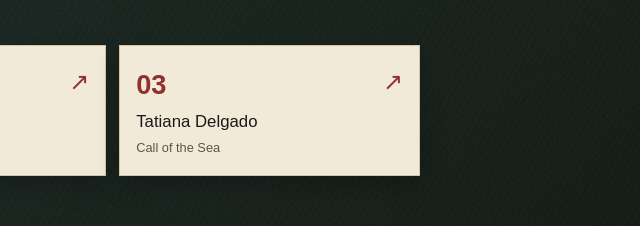
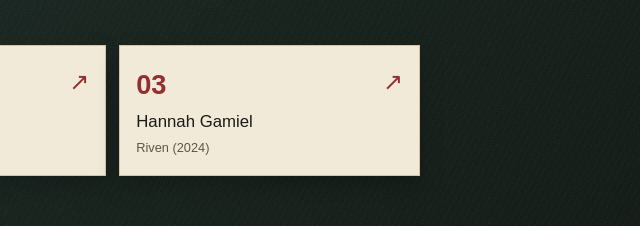
Before and after one commit to Enigmatica-art-br/personal-projects, a plain HTML site: page direcao-delas/index.html in a window 1280 px wide. Shown: the part 645-871 px from the top of the page, 572-1212 px from the left. Drawn offline with Linux system fonts and the light colour scheme.

Commit message:
Inclui Riven e Hannah Gamiel, detalha descrições e remove imagens descartadas

```diff
--- a/direcao-delas/index.html
+++ b/direcao-delas/index.html
@@ -29,7 +29,7 @@
       <ol class="case-index" aria-label="Profissionais apresentadas no site">
         <li><a href="#kelsey"><strong>01</strong>Kelsey Beachum <small>Outer Wilds</small></a></li>
         <li><a href="#kim"><strong>02</strong>Kim Swift <small>Portal</small></a></li>
-        <li><a href="#tatiana"><strong>03</strong>Tatiana Delgado <small>Call of the Sea</small></a></li>
+        <li><a href="#hannah"><strong>03</strong>Hannah Gamiel <small>Riven (2024)</small></a></li>
       </ol>
     </section>
   </header>
@@ -39,7 +39,7 @@
       <p class="section-code">SOBRE O RECORTE</p>
       <h2>Investigar também é uma decisão de criação</h2>
       <p>Jogos de investigação e de enigma dependem de muito mais do que uma boa ideia inicial. Roteiro, design narrativo, criação de fases e direção de projeto definem como uma pista é encontrada, como um quebra-cabeça ensina suas regras e como o jogador chega às próprias conclusões.</p>
-      <p><strong>Direção Delas</strong> apresenta Kelsey Beachum, Kim Swift e Tatiana Delgado. O foco está nas funções documentadas de cada profissional e em como suas decisões influenciaram a experiência de jogar. São obras coletivas: destacar essas mulheres também significa reconhecer os limites de suas funções e a colaboração com suas equipes.</p>
+      <p><strong>Direção Delas</strong> apresenta Kelsey Beachum, Kim Swift e Hannah Gamiel. O foco está nas funções documentadas de cada profissional e em como suas decisões influenciaram a experiência de jogar. São obras coletivas: destacar essas mulheres também significa reconhecer os limites de suas funções e a colaboração com suas equipes.</p>
     </section>
 
     <section class="profiles" id="profissionais">
@@ -70,7 +70,7 @@
           <h4><cite>Outer Wilds</cite></h4>
 
           <figure class="game-image">
-            <img src="images/outer-wilds-village.png" alt="A vila de Outer Wilds entre árvores e passarelas de madeira, com a nave ao lado da plataforma de lançamento e o sol iluminando o horizonte." width="1100" height="619" loading="lazy" decoding="async">
+            <img src="images/outer-wilds-village.png" alt="Vista elevada da vila de Outer Wilds, cercada por árvores e paredes rochosas. A nave ocupa o lado direito da imagem, próxima a construções de madeira com telhados arredondados. Passarelas ligam plataformas em diferentes alturas, e uma estrutura alta se ergue na parte central. Um sol muito brilhante aparece acima da borda da cratera, enquanto as construções e a vegetação do primeiro plano ficam parcialmente na sombra." width="1100" height="619" loading="lazy" decoding="async">
             <figcaption>Vila de <cite>Outer Wilds</cite>, com a nave à direita, árvores e passarelas de madeira. <span class="caption-credit">Imagem: Mobius Digital · <a href="https://www.mobiusdigitalgames.com/outer-wilds.html">Fonte</a>.</span></figcaption>
           </figure>
           <p>Kelsey Beachum escreveu os textos encontrados em <cite>Outer Wilds</cite> para sustentar uma investigação não linear. Em vez de entregar uma história em ordem fixa, os registros dos Nomai, uma antiga civilização alienígena, permitem que o jogador conecte descobertas feitas em lugares diferentes.</p>
@@ -114,36 +114,36 @@
         </section>
       </article>
 
-      <article class="case-file" id="tatiana">
+      <article class="case-file" id="hannah">
         <p class="case-number">CASO 03</p>
-        <h3>Tatiana Delgado</h3>
-        <p class="role">Diretora criativa e cofundadora da Out of the Blue</p>
+        <h3>Hannah Gamiel</h3>
+        <p class="role">Diretora de desenvolvimento e codiretora do estúdio Cyan</p>
 
         <section class="profile-grid">
           <figure class="portrait">
-            <img src="images/tatiana-delgado.jpg" alt="Tatiana Delgado, de cabelo escuro e comprido, com um microfone junto ao rosto, diante de um fundo cinza." width="651" height="651" loading="lazy" decoding="async">
-            <figcaption>Tatiana Delgado com um microfone junto ao rosto, diante de um fundo cinza. <span class="caption-credit"><a href="https://www.immersivetechweek.co/person/tatiana-delgado/">Fonte: Immersive Tech Week</a>.</span></figcaption>
+            <img src="images/hannah-gamiel.jpg" alt="Retrato de Hannah Gamiel ao ar livre, com cabelo castanho comprido sobre os ombros e óculos de sol escuros. Ela aparece da cintura para cima, à esquerda do enquadramento, usando um casaco cinza com zíper sobre uma camiseta escura e um colar com pingente. Está voltada para a câmera, com um leve sorriso. O fundo desfocado tem uma faixa de vegetação verde e árvores em tons escuros." width="1365" height="1365" loading="lazy" decoding="async">
+            <figcaption>Hannah Gamiel ao ar livre, de óculos de sol e casaco cinza, com vegetação desfocada ao fundo. <span class="caption-credit"><a href="https://hannahgamiel.com/">Fonte: portfólio de Hannah Gamiel</a>.</span></figcaption>
           </figure>
           <section class="bio">
             <h4>Biografia</h4>
-            <p>Tatiana Delgado é designer de jogos, diretora criativa e cofundadora da Out of the Blue. Sua trajetória inclui a criação da Vertical Robot em 2017, onde ficou responsável pelo design de jogo e pelo design narrativo de <cite>Red Matter</cite>, uma aventura de enigmas em realidade virtual.</p>
-            <p>Em 2019, cofundou a Out of the Blue, dedicada a aventuras narrativas e quebra-cabeças. <cite>Call of the Sea</cite> foi o primeiro jogo do estúdio, reunindo exploração em primeira pessoa, investigação e uma história ambientada nos anos 1930.</p>
-            <p class="source-note"><strong>Fontes da biografia:</strong> <a href="https://www.immersivetechweek.co/person/tatiana-delgado/">Immersive Tech Week</a> e <a href="https://www.outbluegames.com/callofthesea">Out of the Blue</a>.</p>
+            <p>Hannah Gamiel é desenvolvedora de jogos, diretora de desenvolvimento e codiretora da Cyan, estúdio responsável pelas séries <cite>Myst</cite> e <cite>Riven</cite>. Sua experiência reúne programação, produção e suporte a diferentes plataformas, incluindo computadores e realidade virtual.</p>
+            <p>Em seu portfólio, ela registra trabalhos em <cite>Obduction</cite>, <cite>Firmament</cite>, na nova versão de <cite>Myst</cite> e no remake de <cite>Riven</cite>, lançado em 2024. Também tem créditos de programação em <cite>Braid: Anniversary Edition</cite> e de suporte a plataformas e programação adicional em <cite>The Witness</cite>.</p>
+            <p class="source-note"><strong>Fonte da biografia:</strong> <a href="https://hannahgamiel.com/">portfólio profissional de Hannah Gamiel</a>.</p>
           </section>
         </section>
 
         <section class="game-block">
           <p class="game-label">JOGO EM DESTAQUE</p>
-          <h4><cite>Call of the Sea</cite></h4>
+          <h4><cite>Riven</cite> (2024)</h4>
           <figure class="game-image">
-            <img src="images/call-of-the-sea.png" alt="Interior de uma cabana de madeira em Call of the Sea, com teto de palha, mesa com livros e garrafas, uma rede e vegetação tropical ao fundo." width="2500" height="1406" loading="lazy" decoding="async">
-            <figcaption>Cabana de madeira em <cite>Call of the Sea</cite>, com uma mesa, uma rede e vegetação tropical ao fundo. <span class="caption-credit">Imagem: Out of the Blue · <a href="https://www.outbluegames.com/callofthesea">Fonte</a>.</span></figcaption>
+            <img src="images/riven-2024.jpg" alt="Cena em primeira pessoa de Riven mostrando um corredor estreito e simétrico, cercado por grandes painéis translúcidos em tons de âmbar e laranja. Armações escuras, barras e arcos sustentam as paredes e o teto. Uma sequência de luminárias suspensas acompanha o centro do corredor até uma porta fechada ao fundo. O piso metálico tem pequenos furos e faixas ornamentadas nas laterais. No centro da porta aparece um pequeno marcador azul-claro." width="1920" height="1080" loading="lazy" decoding="async">
+            <figcaption>Corredor de <cite>Riven</cite>, com painéis alaranjados, estruturas escuras e uma porta ao fundo. <span class="caption-credit">Imagem: Cyan · <a href="https://store.steampowered.com/app/1712350/Riven/">Fonte</a>.</span></figcaption>
           </figure>
-          <p>Em <cite>Call of the Sea</cite>, Norah procura a expedição desaparecida de seu marido em uma ilha do Pacífico Sul. O jogador examina os cenários, reúne pistas e resolve enigmas para avançar na investigação.</p>
-          <p>Como diretora criativa, Tatiana Delgado participou da definição da proposta que orientou o trabalho da equipe. Em entrevista à Game Developer, ela explica que o estúdio queria inverter uma estrutura comum às histórias de Lovecraft: acompanhar uma mulher determinada em uma jornada de descoberta e aceitação, em vez de uma personagem passiva conduzida à loucura.</p>
-          <p>Essa intenção orientou a apresentação do mundo. Delgado descreve a escolha de cores vivas e a divisão em capítulos para que luz, clima e ambientes acompanhassem as emoções de Norah. O processo exigiu colaboração entre arte, design e narrativa, com direção de arte de Daniel Nombela e conceitos visuais de José Leote.</p>
-          <p>Em texto publicado no PlayStation Blog, Delgado também explica que a equipe buscou ligar os enigmas à história e às emoções da protagonista. Os desafios fazem parte dos lugares explorados e da investigação, em vez de aparecerem como atividades isoladas.</p>
-          <p class="source-note"><strong>Fontes:</strong> <a href="https://www.gamedeveloper.com/business/creating-a-visual-language-that-makes-sense-of-the-madness-in-i-call-of-the-sea-i-">entrevista com Tatiana Delgado na Game Developer</a> e <a href="https://blog.playstation.com/2021/05/10/escape-from-madness-in-call-of-the-sea-on-ps4-and-ps5-out-tomorrow/">artigo de Tatiana Delgado no PlayStation Blog</a>.</p>
+          <p>O remake de <cite>Riven</cite>, lançado em 2024, recria a aventura de 1997 como um mundo tridimensional com movimentação livre. A investigação depende da observação dos lugares, de seus mecanismos e dos vestígios de quem vive ali. Os enigmas estão ligados ao funcionamento e à história desse mundo.</p>
+          <p>Hannah Gamiel participou da direção de desenvolvimento, da liderança de produção, da programação do motor e do suporte a plataformas, além de contribuir com design adicional. Sua atuação conecta a organização do projeto ao trabalho técnico necessário para que a nova versão funcione em computadores e em realidade virtual.</p>
+          <p>Na entrevista ao Voices of VR, Hannah explica decisões da equipe para adaptar a exploração às interações físicas da realidade virtual. Um exemplo foi substituir um acesso que, no original, exigia atravessar uma tubulação por um percurso com uma nova área e um elevador. A mudança também precisava fazer sentido como parte de um lugar usado por seus habitantes.</p>
+          <p>Ela destaca ainda o esforço para tornar as relações entre história, ambiente e enigmas mais coerentes, oferecendo informações que ajudem o jogador a conectar as pistas. Esses exemplos mostram sua participação no desenvolvimento do remake, em colaboração com a direção criativa de Eric Anderson e os demais integrantes da Cyan.</p>
+          <p class="source-note"><strong>Fontes:</strong> <a href="https://hannahgamiel.com/">créditos no portfólio de Hannah Gamiel</a>, <a href="https://cyan.com/games/riven/">página oficial de Riven</a> e <a href="https://voicesofvr.com/1417-kicking-off-venice-immersive-converge-with-translating-riven-classic-point-and-click-adventure-to-open-world-vr-puzzler/">entrevista com Hannah Gamiel e Eric Anderson no Voices of VR</a>.</p>
         </section>
       </article>
     </section>
@@ -155,7 +155,7 @@
       <ul>
         <li><strong>Kelsey Beachum:</strong> site profissional e Mobius Digital.</li>
         <li><strong>Kim Swift:</strong> Game Developer, Steam e Wikimedia Commons.</li>
-        <li><strong>Tatiana Delgado:</strong> Out of the Blue, Immersive Tech Week, Game Developer e PlayStation Blog.</li>
+        <li><strong>Hannah Gamiel:</strong> portfólio profissional, Cyan, Voices of VR e Steam.</li>
       </ul>
     </section>
   </main>
```
Also changed, not shown: direcao-delas/images/hannah-gamiel.jpg (added), direcao-delas/images/outer-wilds.jpg (deleted), direcao-delas/images/riven-2024.jpg (added), direcao-delas/images/talos-principle-2.jpg (deleted), direcao-delas/images/tatiana-delgado.jpg (deleted), direcao-delas/images/verena-kyratzes-interview.jpg (deleted), direcao-delas/images/verena-kyratzes-interview.png (deleted), direcao-delas/images/verena-kyratzes.jpg (deleted), site-delas/images/kelsey-beachum.jpg (deleted), site-delas/images/kim-swift.jpg (deleted), site-delas/images/outer-wilds.jpg (deleted), site-delas/images/portal.jpg (deleted), site-delas/images/talos-principle-2.jpg (deleted), 2 other files.
